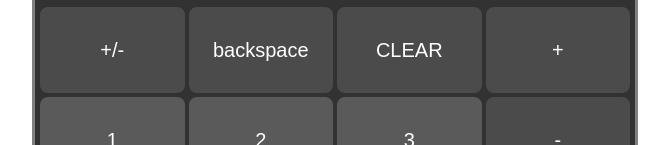
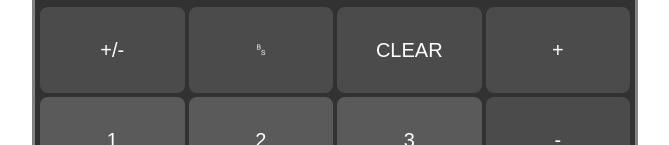
Before and after one commit to md0805gg/Calculator, a plain HTML site: page index.html in a window 1280 px wide. Shown: the part 345-490 px from the top of the page, without its empty margins (305-974 px from the left). Drawn offline with Linux system fonts and the light colour scheme.

Commit message:
Add backspace button HTML entity code

```diff
--- a/index.html
+++ b/index.html
@@ -15,7 +15,7 @@
       </div>
       <div class="interface">
         <button class="button-convert">+/-</button>
-        <button class="button-backspace">backspace</button>
+        <button class="button-backspace">&#9224</button>
         <button class="button-clear">CLEAR</button>
         <button class="button-operator">+</button>
         <button class="button-number">1</button>
```
